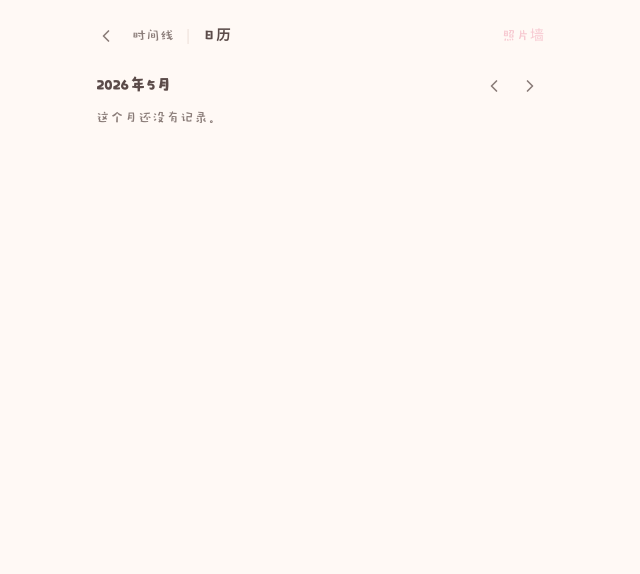
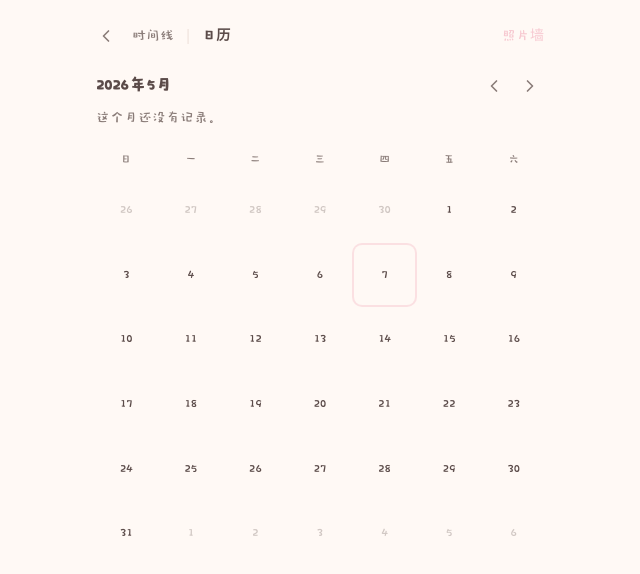
Before and after one commit to dnslin/love-island-diary, a Next.js app: page /calendar in a window 1280 px wide. Shown: the top 574 px of the page, without its empty margins (320-960 px from the left). Built offline with nearby package versions, Linux system fonts and the light colour scheme; no server answers; the database is empty; a small style sheet from the web is missing.

Commit message:
feat(calendar): 添加 CalendarGrid 日历网格组件

```diff
--- a/src/components/CalendarGrid.tsx
+++ b/src/components/CalendarGrid.tsx
@@ -1,12 +1,138 @@
+'use client';
+
+import { useState } from 'react';
+import { useRouter } from 'next/navigation';
+import dayjs from '@/lib/dayjs';
+import { StaggerContainer, StaggerItem } from './animations';
+import { DayEntriesModal } from './DayEntriesModal';
+
+interface DiaryDay {
+  date: string;
+  entries: Array<{ id: string; title: string | null }>;
+}
+
 interface CalendarGridProps {
   year: number;
   month: number;
-  diaryDays: Array<{
-    date: string;
-    entries: Array<{ id: string; title: string | null }>;
-  }>;
+  diaryDays: DiaryDay[];
 }
 
-export function CalendarGrid(_props: CalendarGridProps) {
-  return null;
+const WEEKDAYS = ['日', '一', '二', '三', '四', '五', '六'];
+
+export function CalendarGrid({ year, month, diaryDays }: CalendarGridProps) {
+  const router = useRouter();
+  const [selectedDate, setSelectedDate] = useState<string | null>(null);
+  const [selectedEntries, setSelectedEntries] = useState<DiaryDay['entries']>([]);
+
+  const diaryMap = new Map(diaryDays.map((d) => [d.date, d.entries]));
+
+  const firstDayOfMonth = dayjs().year(year).month(month - 1).startOf('month');
+  const daysInMonth = firstDayOfMonth.daysInMonth();
+  const startWeekday = firstDayOfMonth.day();
+
+  const today = dayjs().format('YYYY-MM-DD');
+
+  const days: Array<{
+    day: number;
+    dateStr: string | null;
+    isCurrentMonth: boolean;
+  }> = [];
+
+  const prevMonthDays = firstDayOfMonth.subtract(startWeekday, 'day');
+  for (let i = 0; i < startWeekday; i++) {
+    const d = prevMonthDays.add(i, 'day');
+    days.push({
+      day: d.date(),
+      dateStr: d.format('YYYY-MM-DD'),
+      isCurrentMonth: false,
+    });
+  }
+
+  for (let i = 1; i <= daysInMonth; i++) {
+    const d = firstDayOfMonth.date(i);
+    days.push({
+      day: i,
+      dateStr: d.format('YYYY-MM-DD'),
+      isCurrentMonth: true,
+    });
+  }
+
+  const totalCells = days.length <= 35 ? 35 : 42;
+  const remaining = totalCells - days.length;
+  const nextMonthStart = firstDayOfMonth.add(1, 'month').startOf('month');
+  for (let i = 0; i < remaining; i++) {
+    const d = nextMonthStart.add(i, 'day');
+    days.push({
+      day: d.date(),
+      dateStr: d.format('YYYY-MM-DD'),
+      isCurrentMonth: false,
+    });
+  }
+
+  const handleDayClick = (dateStr: string, entries: DiaryDay['entries']) => {
+    if (entries.length === 1) {
+      router.push(`/diary/${entries[0].id}`);
+    } else if (entries.length > 1) {
+      setSelectedDate(dateStr);
+      setSelectedEntries(entries);
+    }
+  };
+
+  const handleCloseModal = () => {
+    setSelectedDate(null);
+    setSelectedEntries([]);
+  };
+
+  return (
+    <>
+      <StaggerContainer className="grid grid-cols-7 gap-1">
+        {WEEKDAYS.map((wd) => (
+          <StaggerItem key={wd}>
+            <div className="text-center text-xs text-text-sub py-2">{wd}</div>
+          </StaggerItem>
+        ))}
+        {days.map(({ day, dateStr, isCurrentMonth }, idx) => {
+          const entries = dateStr ? diaryMap.get(dateStr) ?? [] : [];
+          const hasDiary = entries.length > 0;
+          const isToday = dateStr === today;
+
+          return (
+            <StaggerItem key={idx}>
+              <button
+                type="button"
+                onClick={() => dateStr && handleDayClick(dateStr, entries)}
+                disabled={!hasDiary}
+                className={[
+                  'w-full aspect-square rounded-lg flex flex-col items-center justify-center gap-0.5 transition-colors',
+                  isCurrentMonth ? 'text-text-main' : 'text-text-sub/40',
+                  isToday ? 'ring-2 ring-primary/50' : '',
+                  hasDiary
+                    ? 'cursor-pointer hover:bg-card'
+                    : 'cursor-default',
+                  !isCurrentMonth && !hasDiary
+                    ? 'pointer-events-none'
+                    : '',
+                ].join(' ')}
+              >
+                <span className="text-sm">{day}</span>
+                {hasDiary && (
+                  <span
+                    data-testid="diary-dot"
+                    className="w-1.5 h-1.5 rounded-full bg-primary"
+                  />
+                )}
+              </button>
+            </StaggerItem>
+          );
+        })}
+      </StaggerContainer>
+
+      <DayEntriesModal
+        open={selectedDate !== null}
+        date={selectedDate ?? ''}
+        entries={selectedEntries}
+        onClose={handleCloseModal}
+      />
+    </>
+  );
 }
--- /dev/null
+++ b/src/components/DayEntriesModal.tsx
@@ -0,0 +1,10 @@
+interface DayEntriesModalProps {
+  open: boolean;
+  date: string;
+  entries: Array<{ id: string; title: string | null }>;
+  onClose: () => void;
+}
+
+export function DayEntriesModal(_props: DayEntriesModalProps) {
+  return null;
+}
```
Also changed, not shown: 1 other file (tests, documents, lock files or other folders).
